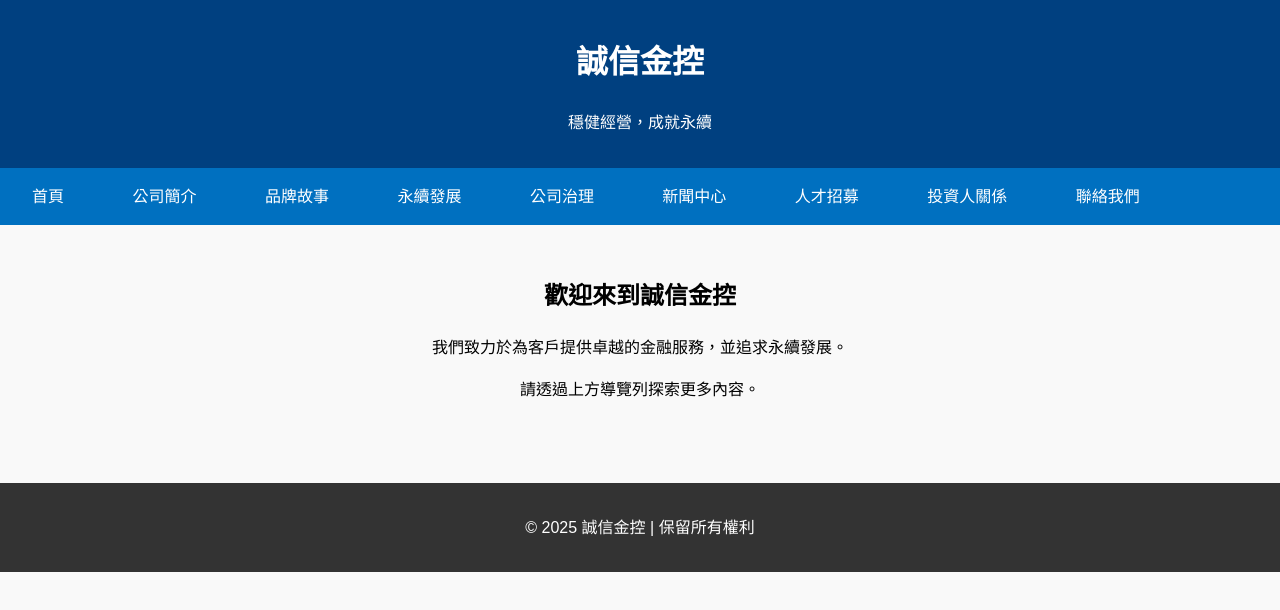
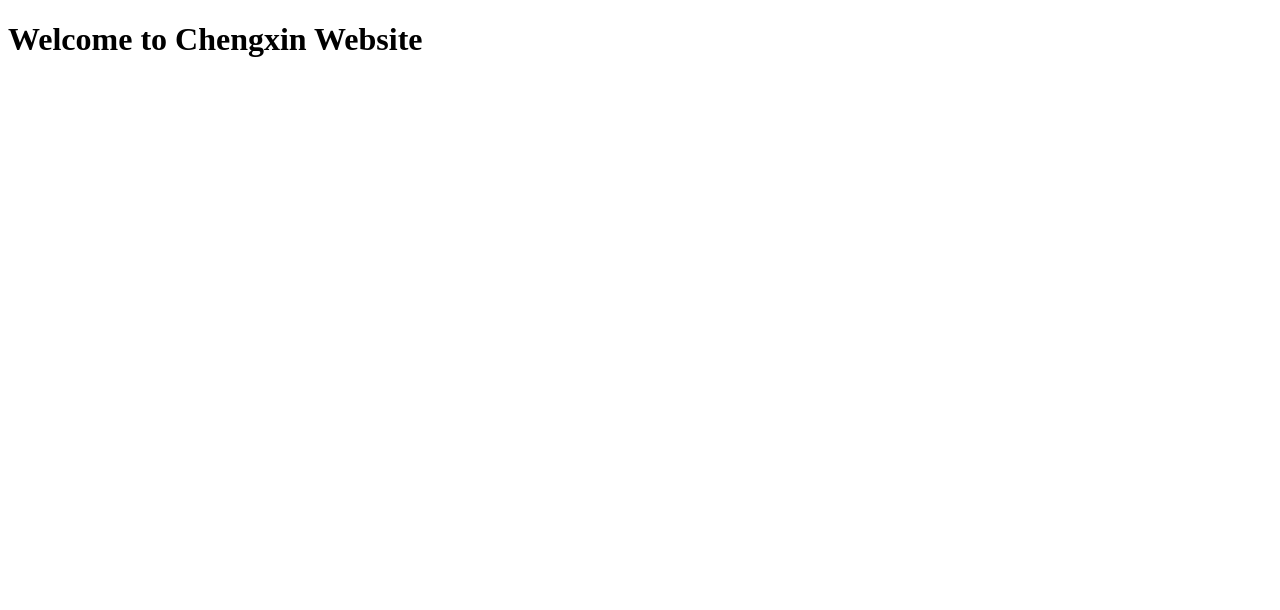
Before and after one commit to DanielEllisYu/chengxin-website, a plain HTML site: page index.html in a window 1280 px wide. Drawn offline with Linux system fonts and the light colour scheme.

Commit message:
Update index.html

```diff
--- a/index.html
+++ b/index.html
@@ -1,72 +1,11 @@
 <!DOCTYPE html>
-<html lang="zh-Hant">
+<html lang="en">
 <head>
     <meta charset="UTF-8">
     <meta name="viewport" content="width=device-width, initial-scale=1.0">
-    <title>誠信金控</title>
-    <style>
-        body {
-            font-family: Arial, sans-serif;
-            line-height: 1.6;
-            margin: 0;
-            padding: 0;
-            background-color: #f9f9f9;
-        }
-        header {
-            background-color: #004080;
-            color: #fff;
-            padding: 1rem 0;
-            text-align: center;
-        }
-        nav {
-            background-color: #0070c0;
-            overflow: hidden;
-        }
-        nav a {
-            color: white;
-            text-decoration: none;
-            padding: 1rem 2rem;
-            display: inline-block;
-        }
-        nav a:hover {
-            background-color: #005bb5;
-        }
-        main {
-            padding: 2rem;
-            text-align: center;
-        }
-        footer {
-            background-color: #333;
-            color: white;
-            text-align: center;
-            padding: 1rem 0;
-            margin-top: 2rem;
-        }
-    </style>
+    <title>Chengxin Website</title>
 </head>
 <body>
-    <header>
-        <h1>誠信金控</h1>
-        <p>穩健經營，成就永續</p>
-    </header>
-    <nav>
-        <a href="index.html">首頁</a>
-        <a href="about.html">公司簡介</a>
-        <a href="brand_story.html">品牌故事</a>
-        <a href="sustainability.html">永續發展</a>
-        <a href="corporate_governance.html">公司治理</a>
-        <a href="news.html">新聞中心</a>
-        <a href="careers.html">人才招募</a>
-        <a href="investor_relations.html">投資人關係</a>
-        <a href="contact.html">聯絡我們</a>
-    </nav>
-    <main>
-        <h2>歡迎來到誠信金控</h2>
-        <p>我們致力於為客戶提供卓越的金融服務，並追求永續發展。</p>
-        <p>請透過上方導覽列探索更多內容。</p>
-    </main>
-    <footer>
-        <p>© 2025 誠信金控 | 保留所有權利</p>
-    </footer>
+    <h1>Welcome to Chengxin Website</h1>
 </body>
 </html>
```
